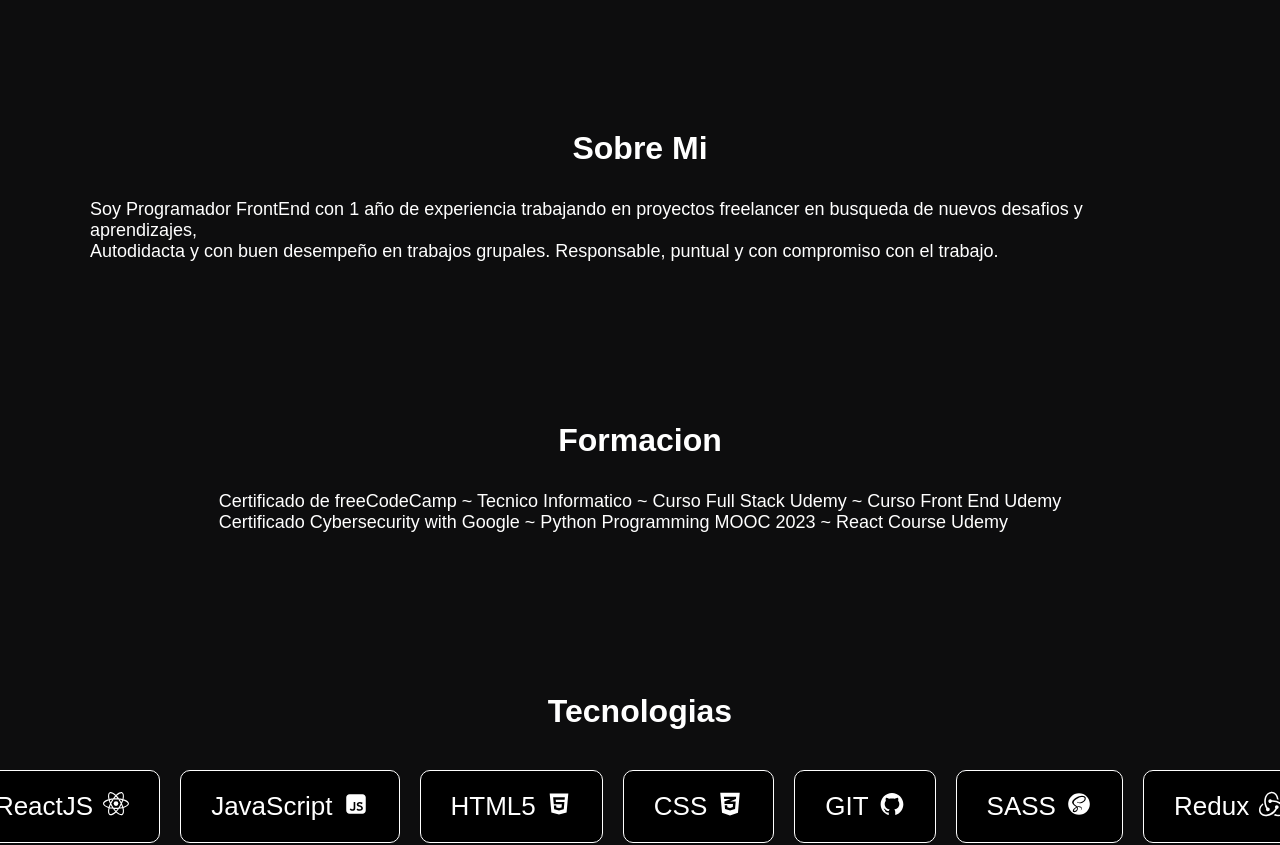
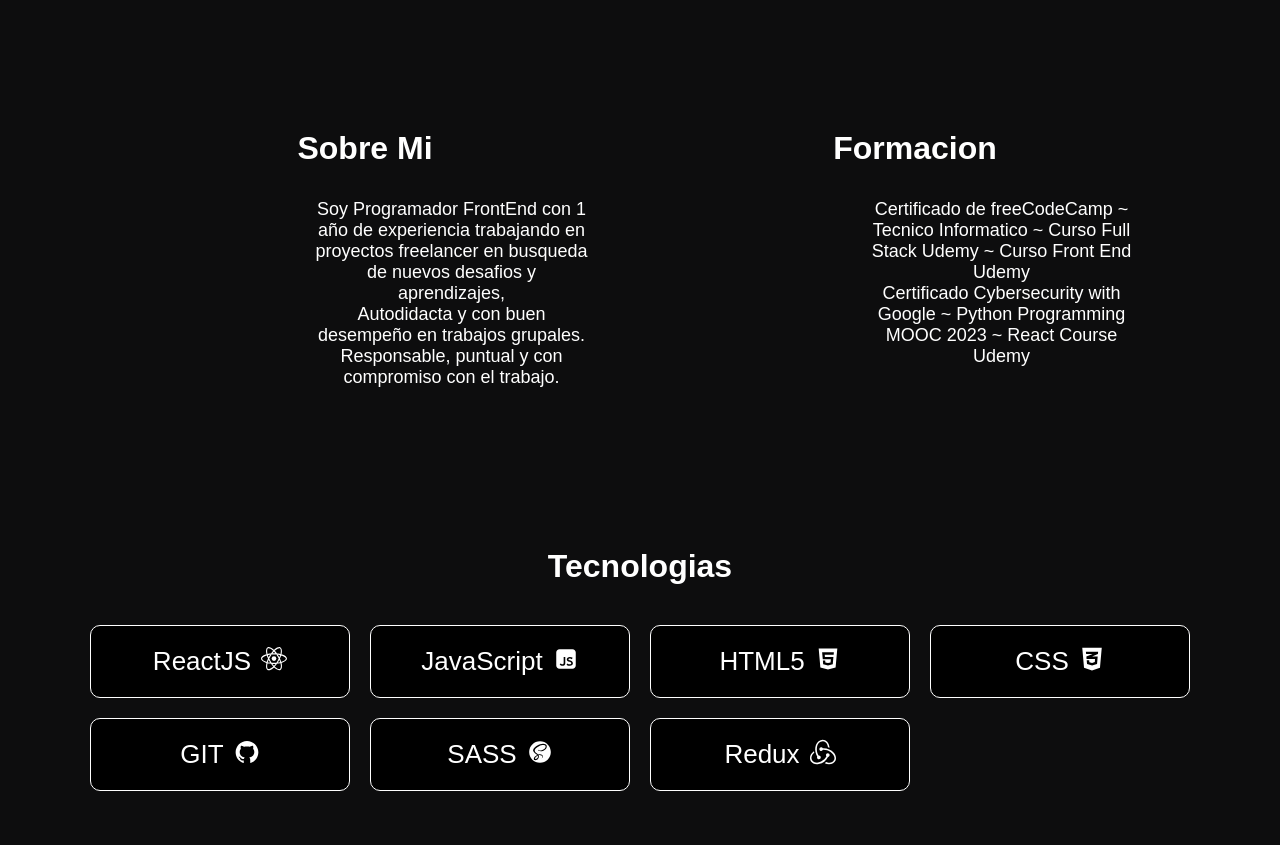
Before and after one commit to CesarPalma11/React-Portfolio, a React (Create React App) app: page /skills in a window 1280 px wide. Shown: the part 860-1705 px from the top of the page. Built offline with nearby package versions, Linux system fonts and the light colour scheme.

Commit message:
scrollEffect

```diff
--- a/package.json
+++ b/package.json
@@ -7,6 +7,7 @@
     "@testing-library/jest-dom": "^5.17.0",
     "@testing-library/react": "^13.4.0",
     "@testing-library/user-event": "^13.5.0",
+    "aos": "^2.3.4",
     "react": "^18.2.0",
     "react-dom": "^18.2.0",
     "react-icons": "^4.11.0",
--- a/src/home.js
+++ b/src/home.js
@@ -1,4 +1,4 @@
-import React from 'react'
+import React, { useEffect } from 'react'
 import './home.css'
 import { useTypewriter, Cursor } from 'react-simple-typewriter'
 import { AiFillLinkedin, AiOutlineTwitter } from 'react-icons/ai';
@@ -7,8 +7,14 @@ import {GoMail} from 'react-icons/go'
 import {BsWhatsapp} from 'react-icons/bs'
 import {LuMapPin} from 'react-icons/lu'
 import { Link } from 'react-scroll'
+import Aos from 'aos'
+import 'aos/dist/aos.css'
 
 const Home = () => {
+
+  useEffect(() => {
+    Aos.init({duration: 2500});
+  }, [])
 
   const [text] = useTypewriter({
     words: [' Developer', ' Designer'],
@@ -22,7 +28,7 @@ const Home = () => {
 
 
     <div className='home'>
-        <div className='content'>
+        <div className='content' data-aos="fade-right">
           <h1>¡Hey👋!<br></br>soy <span style={{color:'yellow'}}>cesar palma</span><br></br> {''}
           <span style={{color:'yellow'}}>{text}</span>
           <span style={{color:'yellow'}}>
@@ -41,7 +47,7 @@ const Home = () => {
           </div>
         </div>
         <a href='https://wa.me/5491160185717/?text=Hola,%20queria%20comunicarme%20con%20usted!'  className='btn_wsp' without rel="noreferrer" ><BsWhatsapp /> </a>
-        <div className='icons'>
+        <div className='icons' data-aos="fade-left">
           <a href='mailto:cesarpalmag16@gmail.com' className='buttom_mail' without rel='noreferrer' target='_blank'><GoMail /></a>
           <a href='https://www.linkedin.com/in/cesarpalma11/' className='buttom' without rel='noreferrer'><AiFillLinkedin /></a>
           <a href='https://twitter.com/Palma99969869' className='buttom' without rel='noreferrer'><AiOutlineTwitter /></a>
--- a/src/projects.css
+++ b/src/projects.css
@@ -59,6 +59,7 @@
     display: flex;
     text-transform: uppercase;
     font-weight: 600;
+    font-family: 'Lexend Deca', sans-serif;
     justify-content: center;
 }
 
--- a/src/projects.js
+++ b/src/projects.js
@@ -1,8 +1,15 @@
-import React from 'react'
+import React, { useEffect } from 'react'
 import {AiOutlineDribbble, AiFillGithub} from 'react-icons/ai'
 import './projects.css'
+import Aos from 'aos'
+import 'aos/dist/aos.css'
 
 const Projects = () => {
+
+  useEffect(() => {
+    Aos.init({duration: 2500});
+  }, [])
+
   return (
     <>
     {/* PROJECT 1*/}
@@ -10,8 +17,8 @@ const Projects = () => {
         <div className='section_title-1'>
           <h1>Proyectos</h1>
         </div>
-        <div className='projects_container'>
-          <div className='projects_card'>
+        <div className='projects_container' data-aos="fade-right">
+          <div className='projects_card' >
             <div className='projects_image'>
               <img src='./img/project1.png' alt='' className='projects_img'></img>
 
@@ -47,7 +54,7 @@ const Projects = () => {
         <div className='section_title-1'>
 
         </div>
-        <div className='projects_container'>
+        <div className='projects_container' data-aos="fade-left">
           <div className='projects_card'>
             <div className='projects_image'>
               <img src='./img/project3.png' alt='' className='projects_img'></img>
@@ -83,7 +90,7 @@ const Projects = () => {
         <div className='section_title-1'>
 
         </div>
-        <div className='projects_container'>
+        <div className='projects_container' data-aos="fade-right">
           <div className='projects_card'>
             <div className='projects_image'>
               <img src='./img/pf_img.png' alt='' className='projects_img'></img>
--- a/src/skills.css
+++ b/src/skills.css
@@ -3,6 +3,7 @@
     padding: 0;
     font-family: sans-serif;
     box-sizing: border-box;
+    font-family: 'Lexend Deca', sans-serif;
 }
 
 .skills {
@@ -15,7 +16,9 @@
     display: flex;
     justify-content: center;
     margin-top: 10rem;
+
 }
+
 .skills .content .parrafo{
     color: #fff;
     display: flex;
@@ -25,7 +28,8 @@
 }
 .skills .content .info {
     color: #fff;
-    display: flex;
+    display: grid;
+    grid-template-columns: repeat(4, 2fr);
     justify-content: center;
     margin-top: 40px;
     gap: 20px;
@@ -58,6 +62,15 @@
     justify-content: center;
     margin-top: 10rem;
 }
+.info_parrafo {
+    display: grid;
+    grid-template-columns: repeat(2, 1fr);
+}
+.edit_p p {
+    width: 50%;
+    margin-left: 14rem;
+    text-align: center;
+}
 @media (max-width:768px) {
     .skills .content .info {
         color: #fff;
@@ -69,3 +82,19 @@
         font-size: 26px;
     }
 }
+@media (max-width: 480px) {
+    .skills .content .info {
+        display: grid;
+        grid-template-columns: repeat(1, 1fr);
+
+    }
+    .info_parrafo {
+        display: grid;
+        grid-template-columns: repeat(1, 1fr);
+    }
+    .edit_p p {
+        width: 140%;
+        margin-left: -2.5rem;
+        text-align: start;
+    }
+}
--- a/src/skills.js
+++ b/src/skills.js
@@ -1,4 +1,4 @@
-import React from 'react'
+import React, { useEffect } from 'react'
 import './skills.css'
 import {GrReactjs} from 'react-icons/gr'
 import {RiJavascriptFill} from 'react-icons/ri'
@@ -6,20 +6,36 @@ import {AiFillHtml5, AiFillGithub} from 'react-icons/ai'
 import {FaCss3Alt} from 'react-icons/fa'
 import {SiRedux} from 'react-icons/si'
 import {BiLogoSass} from 'react-icons/bi'
+import Aos from 'aos'
+import 'aos/dist/aos.css'
+
 const Skills = () => {
+
+    useEffect(() => {
+        Aos.init({duration: 1500});
+    }, [])
+
   return (
     <>
     <div className='skills' id='skills'>
         <div className='content'>
-            <h1>Sobre Mi</h1>
-            <ul>
-                <li><p className='parrafo'>Soy Programador FrontEnd con 1 año de experiencia trabajando en proyectos freelancer en busqueda de nuevos desafios y aprendizajes,<br></br>Autodidacta y con buen desempeño en trabajos grupales. Responsable, puntual y con compromiso con el trabajo.</p></li>
+
+            <div className='info_parrafo'>
+                <div className='edit_p' data-aos="fade-right">
+                <h1>Sobre Mi</h1>
+                <p className='parrafo'>Soy Programador FrontEnd con 1 año de experiencia trabajando en proyectos freelancer en busqueda
+                 de nuevos desafios y aprendizajes,<br></br>Autodidacta y con buen desempeño en trabajos grupales. Responsable, puntual y con compromiso con el trabajo.</p>
+                 </div>
+
+                <div className='edit_p' data-aos="fade-left">
                 <h1>Formacion</h1>
-                <li><p className='parrafo'>Certificado de freeCodeCamp ~ Tecnico Informatico ~ Curso Full Stack Udemy ~ Curso Front End Udemy<br></br> Certificado Cybersecurity with Google ~ Python Programming MOOC 2023 ~ React Course Udemy</p></li>
-            </ul>
-            <h1 className='tec'>Tecnologias</h1>
+                <p className='parrafo'>Certificado de freeCodeCamp ~ Tecnico Informatico ~ Curso Full Stack Udemy ~ Curso Front End Udemy
+                <br></br> Certificado Cybersecurity with Google ~ Python Programming MOOC 2023 ~ React Course Udemy</p>
+                </div>
+            </div>
+            <h1 className='tec' data-aos="fade-up">Tecnologias</h1>
 
-            <div className='info'>
+            <div className='info' data-aos="fade-up">
                 <div className='icons'>
                     <p>ReactJS</p>
                     <GrReactjs />
```
Also changed, not shown: 1 other file (tests, documents, lock files or other folders).
